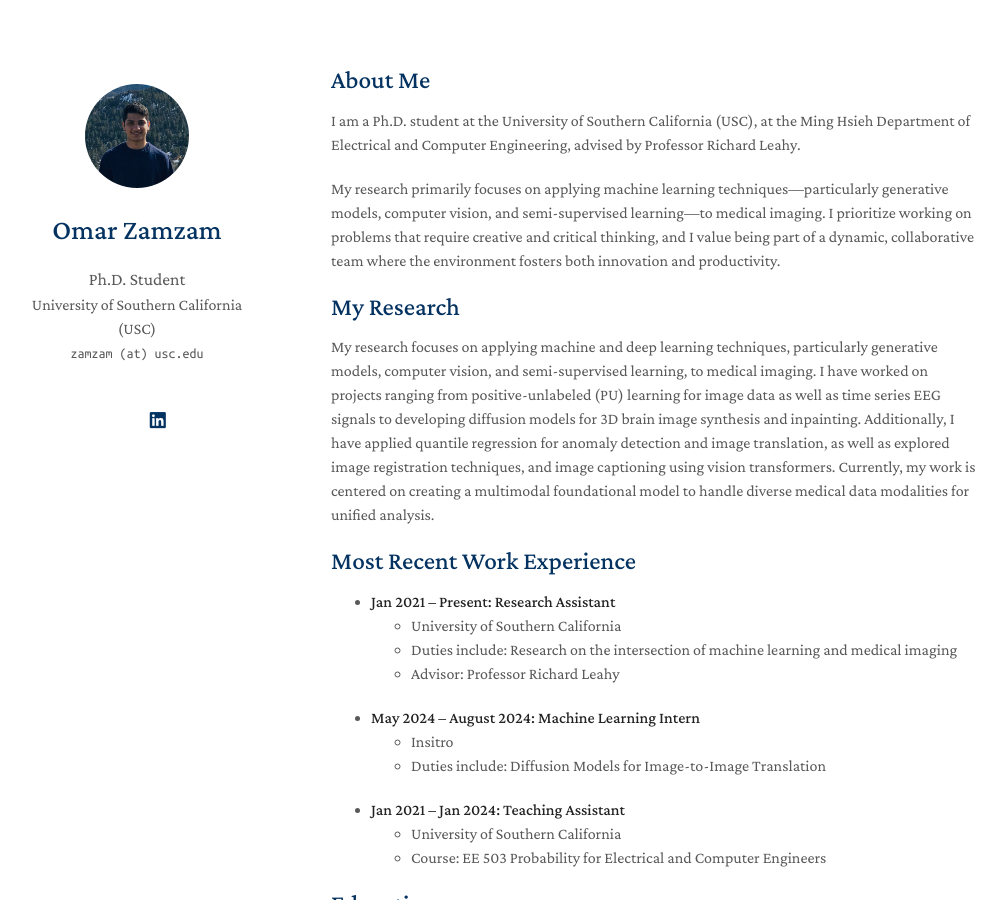
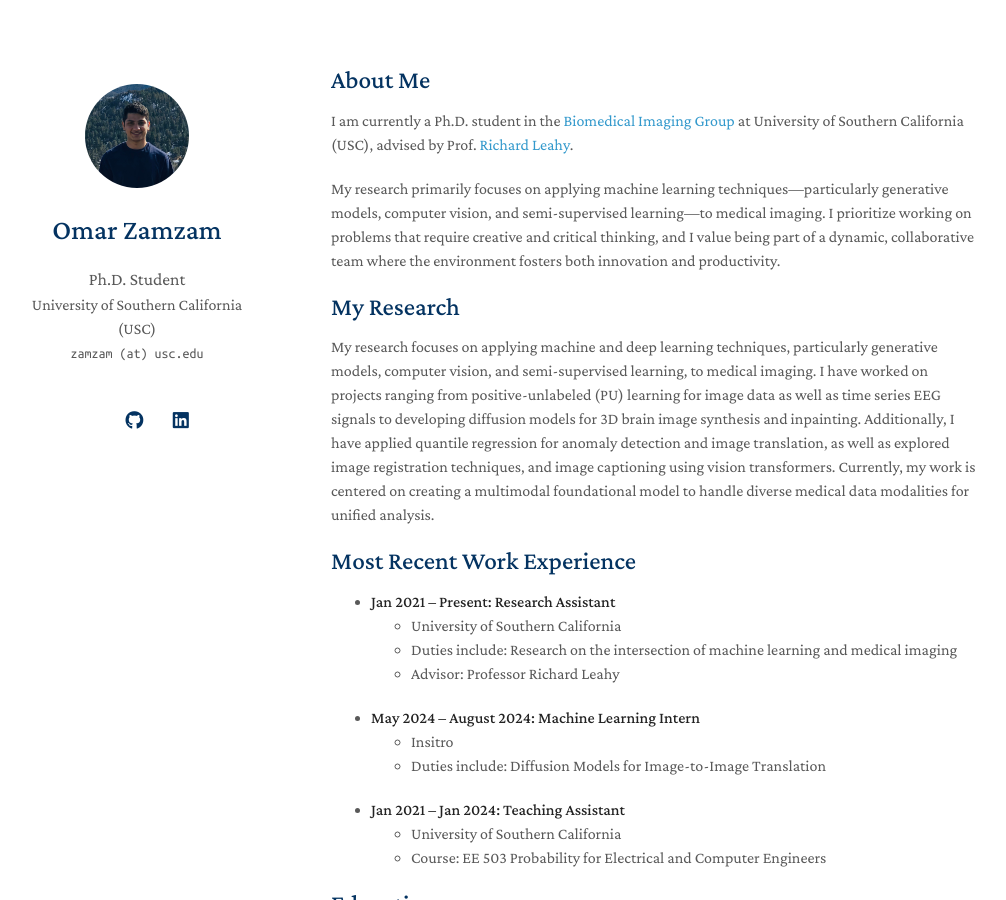
Before and after one commit to OmarSZamzam/OmarSZamzam.github.io, a Jekyll site: the page built from index.md, in a window 1280 px wide and 900 px high. Shown: the whole window, without its empty margins (139-1145 px from the left). Built offline with Jekyll 4.4.1, drawn with Linux system fonts in a browser that asks for light colours; a style sheet for code colours, icons or effects is not loaded; our own code applies the rules of GitHub Pages for plain Markdown files; part of the change alters nothing that is shown.

Commit message:
Initial Commit

```diff
--- a/_config.yml
+++ b/_config.yml
@@ -14,7 +14,7 @@ canonical: https://minimal-light-theme.yliu.me/
 # If you don't need one of them, you may delete the corresponding line.
 google_scholar: https://scholar.google.com/citations?user=5ADgcnUAAAAJ&hl=en
 cv_link: #assets/files/curriculum_vitae.pdf
-github_link: #https://github.com/
+github_link: https://github.com/OmarSZamzam
 linkedin: https://www.linkedin.com/in/omarsz/
 twitter: #https://twitter.com/
 
--- a/_includes/publications.md
+++ b/_includes/publications.md
@@ -1,4 +1,4 @@
-<h2 id="publications" style="margin: 2px 0px -15px;">Publications</h2>
+<h2 id="publications" style="margin: 5px 0px -12px;">Publications</h2>
 
 <div class="publications">
 <ol class="bibliography">
--- a/index.md
+++ b/index.md
@@ -4,7 +4,7 @@ layout: homepage
 
 ## About Me
 
-I am a Ph.D. student at the University of Southern California (USC), at the Ming Hsieh Department of Electrical and Computer Engineering, advised by Professor Richard Leahy.
+I am currently a Ph.D. student in the [Biomedical Imaging Group](https://neuroimage.usc.edu/neuro) at University of Southern California (USC), advised by Prof. [Richard Leahy](https://viterbi.usc.edu/directory/faculty/Leahy/Richard).
 
 My research primarily focuses on applying machine learning techniques—particularly generative models, computer vision, and semi-supervised learning—to medical imaging. I prioritize working on problems that require creative and critical thinking, and I value being part of a dynamic, collaborative team where the environment fosters both innovation and productivity.
 
```
